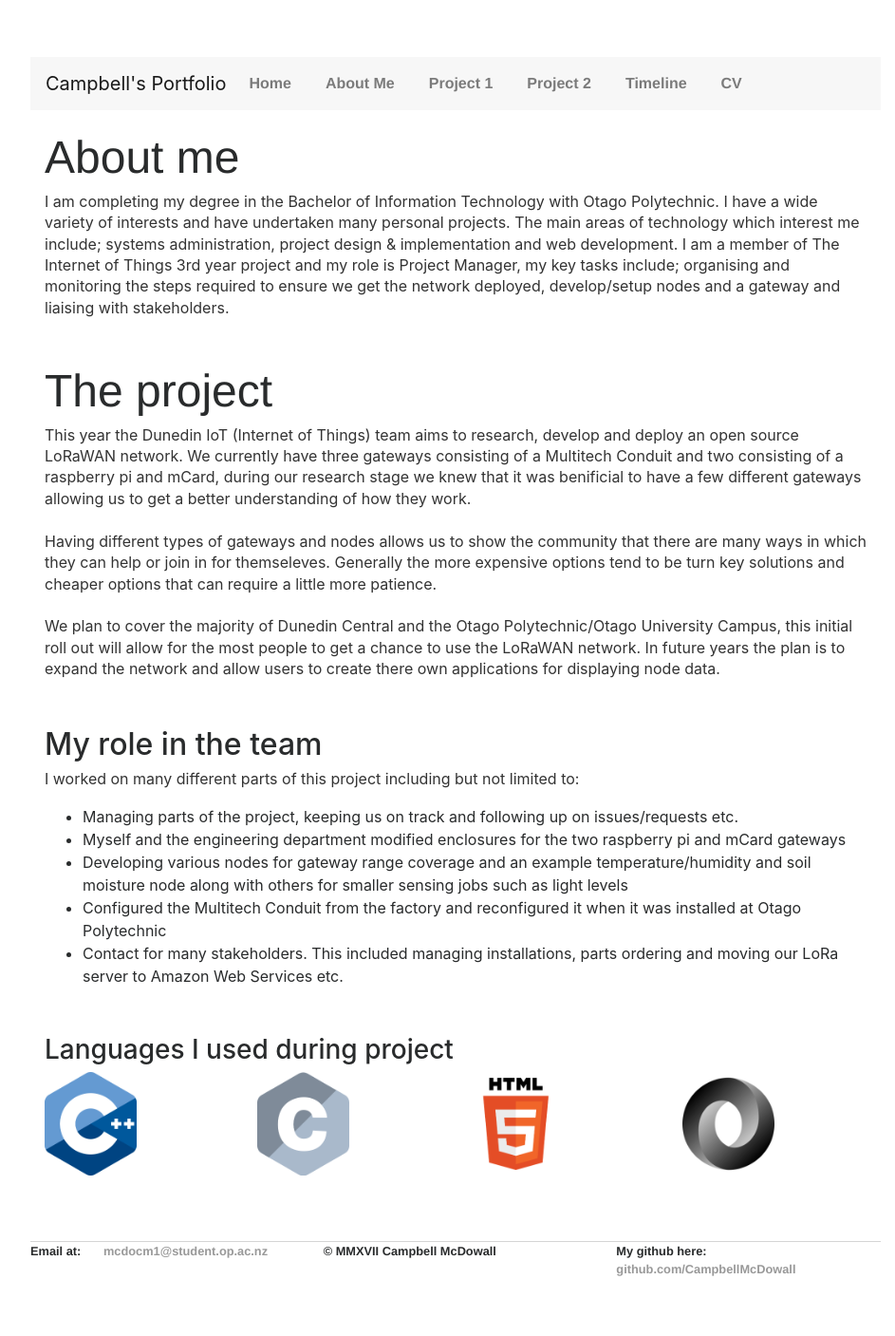
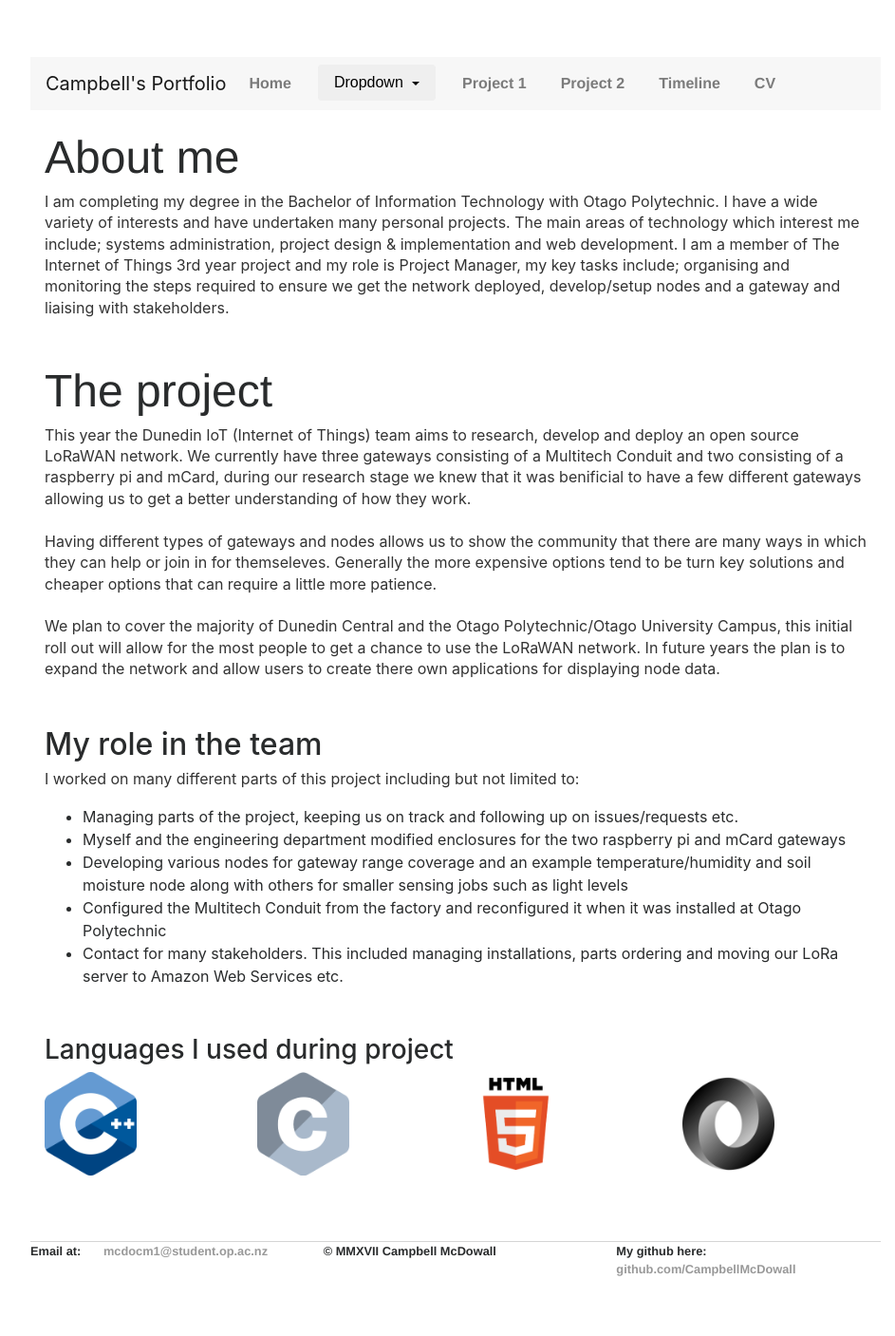
Before and after one commit to CampbellMcDowall/CampbellMcDowall.github.io, a Jekyll site: the page built from index.html, in a window 1280 px wide. Shown: the whole page at 95% size, without its empty margins (160-1103 px from the left). Built offline with Jekyll 4.4.1, drawn with Linux system fonts in a browser that asks for light colours; nearby versions of some CDN libraries; library files that are not in the unit come from our copies.

Commit message:
Update default.html

```diff
--- a/_layouts/default.html
+++ b/_layouts/default.html
@@ -31,7 +31,16 @@
             <a class="nav-link" href="/index.html">Home <span class="sr-only">(current)</span></a>
           </li>
           <li class="nav-item">
-            <a class="nav-link" href="/about.html">About Me</a>
+            <div class="dropdown">
+              <button class="btn btn-default dropdown-toggle" type="button" id="dropdownMenu1" data-toggle="dropdown" aria-haspopup="true" aria-expanded="true">
+                Dropdown
+                <span class="caret"></span>
+              </button>
+              <ul class="dropdown-menu" aria-labelledby="Proficiency">
+                <li><a href="technicalProficiency.html">Technical</a></li>
+                <li><a href="professionalProficiency.html">Professional</a></li>
+              </ul>
+            </div>
           </li>
           <li class="nav-item">
             <a class="nav-link" href="/projectOne.html">Project 1</a>
```
